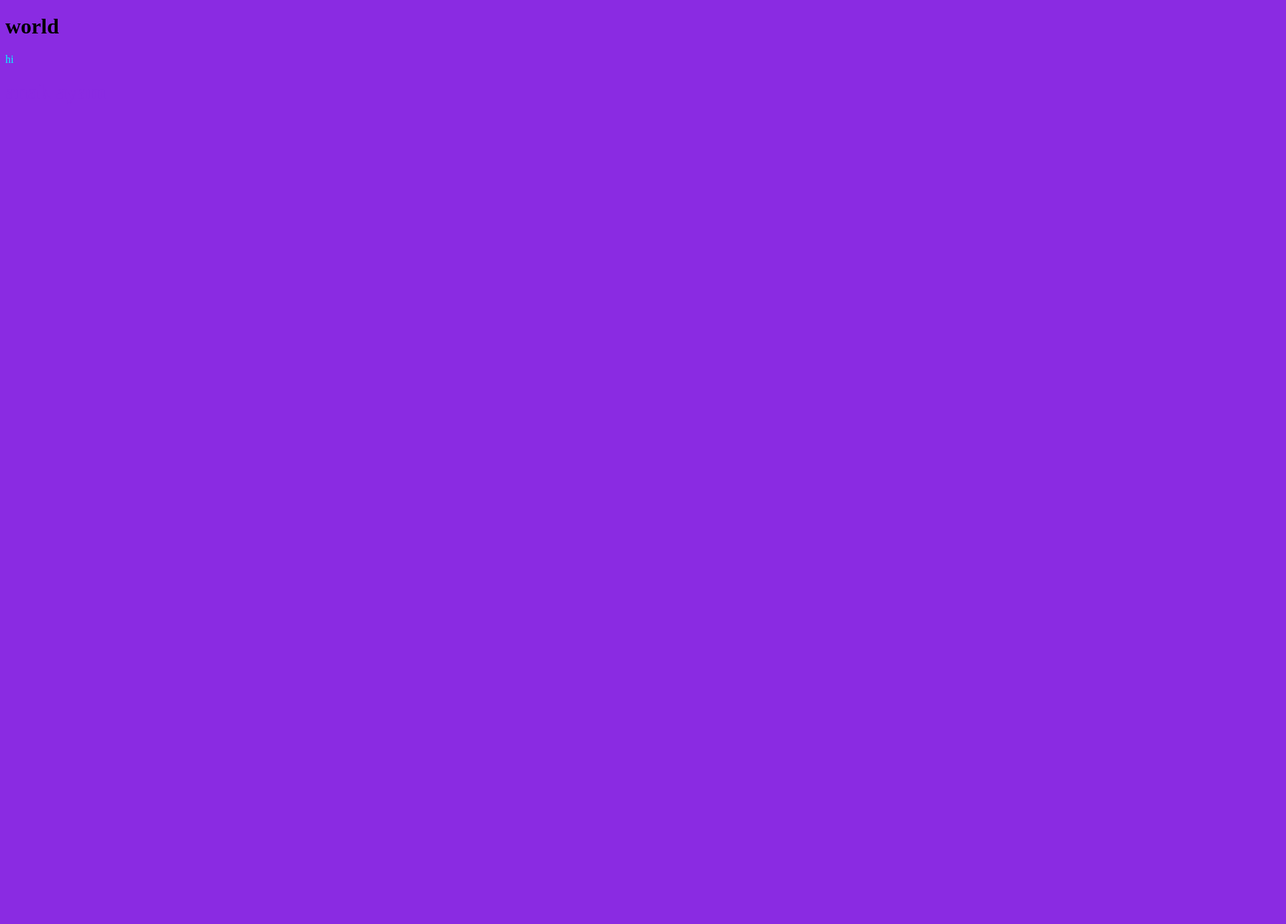
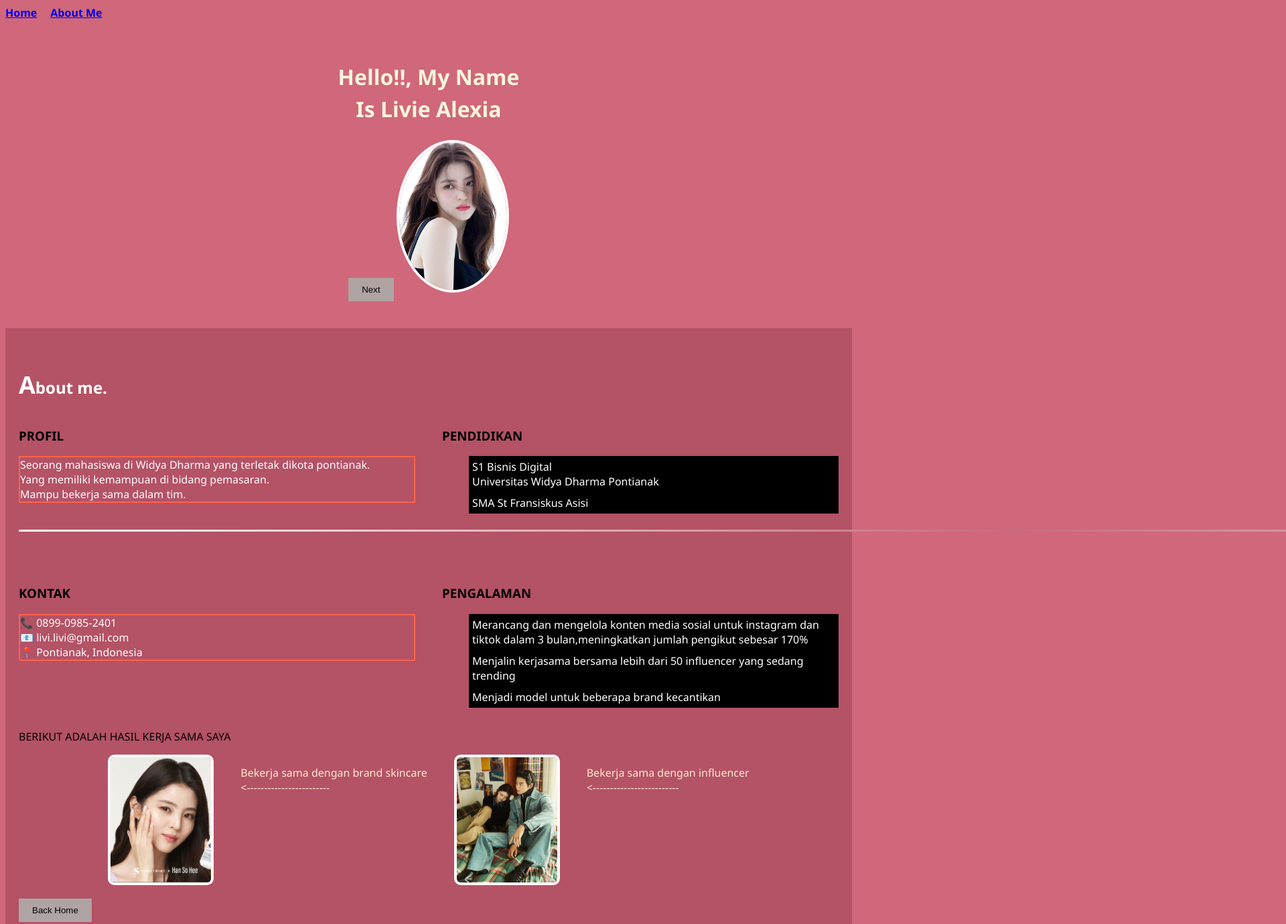
Before and after one commit to livie0000/liviealexia.github.io, a plain HTML site: page index.html in a window 1280 px wide. Shown: the top 1380 px of the page at 67% size, 1920 px wide, since content can reach past the window. Before the commit the page ends 800 px from the top, so only its background shows below. Drawn offline with Linux system fonts and the light colour scheme.

Commit message:
index page init

```diff
--- a/index.html
+++ b/index.html
@@ -3,12 +3,86 @@
 <head>
     <meta charset="UTF-8">
     <meta name="viewport" content="width=device-width, initial-scale=1.0">
-    <title>Document</title> <link rel="stylesheet" href="style.css">
+    <title>Livie Alexia - portofolio</title>
+    <link rel="stylesheet" href="style.css">
 </head>
 <body>
-    <h1 class="judul">world</h1>
-    <p class="paragraf">hi</p>
-    <h1 class="judul2">anak ayam</h1>
+    <script>
+  function scrollToAbout() {
+    document.getElementById('about').scrollIntoView({ behavior: 'smooth' });
+  }
+</script>
+
+<header class=""header>
+    <nav class="nav">
+        <a href="#home">Home</a>
+        <a href="#about">About Me</a>
+
+  </nav>
+
+<div class="intro">
+        <h1 style="color: beige;">Hello!!, My Name <br> Is Livie Alexia</h1>
+        <button onclick="scrollToAbout()">Next</button>
+        <img src="han so hee.jpg" alt="Livie Alexia" class="bulat-oval">
+</div>
+
+    </header>
+
+    <section id="about" class="about-section">
+        <h2><span class="highlight">A</span>bout me.</h2>
+
+        <div class="info-grid">
+            <div>
+                <h3 style="color: black;">PROFIL</h3>
+                <p style="border: 2px solid tomato;">Seorang mahasiswa di Widya Dharma yang terletak dikota pontianak.<br>Yang memiliki kemampuan di bidang pemasaran.<br>Mampu bekerja sama dalam tim.</p>
+                <hr class="divider2">
+               <div class="profile-box">
+
+</div>
+         </div>
+         <div>
+           <h3 style="color: black;">PENDIDIKAN</h3>
+            <ul class="my-list" style="list-style-type: none;">
+  <li class="list-item">S1 Bisnis Digital<br> Universitas Widya Dharma Pontianak</li>
+  <li class="list-item">SMA St Fransiskus Asisi</li></ul>
+</ul>
+         </div>
+        </div>
+<div class="info-grid">
+    <div>
+
+         <h3 style="color: black;">KONTAK</h3>
+                <p style="border: 2px solid tomato;">📞 0899-0985-2401<br>📧 livi.livi@gmail.com<br>📍 Pontianak, Indonesia</p>
+
+   </div>
+
+   <div>
+   <h3 style="color: black;">PENGALAMAN</h3>
+   <ul class="my-list" style="list-style-type: none;">
+  <li class="list-item">Merancang dan mengelola konten media sosial untuk instagram dan tiktok dalam 3 bulan,meningkatkan jumlah pengikut sebesar 170%</li>
+  <li class="list-item">Menjalin kerjasama bersama lebih dari 50 influencer yang sedang trending</li>
+<li class="list-item">Menjadi model untuk beberapa brand kecantikan</li></ul>
+</ul>
+   </div>
+
+</div>
+
+ <p style="color: black;">BERIKUT ADALAH HASIL KERJA SAMA SAYA</p>
+
+    <div class="gambar-container">
+    <img src="skincare.png" alt="skincare" class="skincare">
+    <p style="color: blanchedalmond;">Bekerja sama dengan brand skincare<br><------------------------</p>
+    <img src="bersama cha eun woo.jpeg" alt="influencer" class="influencer">
+    <p style="color: blanchedalmond;">Bekerja sama dengan influencer<br><-------------------------</p>
+
+  </div>
+<script>
+  function scrollToTop() {
+    window.scrollTo({ top: 0, behavior: 'smooth' });
+  }
+</script>
+ <button class="back-home" onclick="scrollToTop()">Back Home</button>
+
 
 </body>
 </html>
--- a/style.css
+++ b/style.css
@@ -1,16 +1,127 @@
-.paragraf{
-    color: aqua;
+body {
+
+    margin: 4;
+  font-family: 'Segoe UI', Tahoma, Geneva, Verdana, sans-serif;
+  background: #d0677b;
+  color: white;
+
 }
-h1{
-    color:aliceblue;
+header{
+    padding: :20px;
+    position: relative;
 }
-.judul2{
+nav{
+    display: flex;
+    justify-content: flex-start;
+    gap: 20px;
+    font-weight: bold;
+}
+.intro{
+    padding: 40px 20px;
+    text-align: center;
+    position: relative;
 
-    color:blueviolet;
 }
-.judul{
-    color:black;
+.intro h1{
+    font-size: 32px;
+    line-height: 1.5;
+    style="color: ";
 }
-body{
-    background-color:blueviolet;
+button{
+    margin-top: 20px;
+    padding: 10px 20px;
+    background-color: #b0a3a3;
+    color: #000;
+    border:none;
+    cursor: pointer;
 }
+.bulat-oval{
+  width: 160px;
+  height: 220px;
+  border-radius: 50%;
+  object-fit: cover;
+  border: 4px solid snow;
+}
+.about-section{
+    padding: 40px 20px;
+    background: #b45266;
+
+}
+.about-section2{
+    font-size: 28px;
+
+}
+.highlight{
+    color: white;
+    font-weight: bold;
+    font-size: 36px;
+}
+.info-grid{
+    display: flex;
+    justify-content: space-between;
+    gap: 40px;
+    margin-top: 20px;
+}
+.info-grid div{
+    width: 50%;
+}
+
+.divider2 {
+  border: none;
+  height: 3px;
+  background: linear-gradient(to right, #fff, #c46c7f, #fff);
+  width: 500%;
+  margin: 40px auto;
+  border-radius: 10px;
+}
+.profile-box {
+  display: flex;
+  align-items: flex-start;
+}
+.list-item {
+  color: white;
+  background-color: black;
+  padding: 5px; /* Tambahkan padding jika dibutuhkan */
+}
+
+
+.btn-next {
+  display: inline-block;
+  padding: 10px 20px;
+  background: #c4bfbf;
+  color: #000;
+  text-decoration: none;
+  font-weight: bold;
+}
+.btn-next:hover {
+  background: #fff;
+}
+
+
+.gambar-container {
+  display: flex;
+  justify-content: center;
+  gap: 40px;
+}
+
+.gambar-container img {
+  width: 150px;
+  height: auto;
+  border-radius: 10px;
+}
+
+.skincare{
+   width: 160px;
+  height: 220px;
+  border-radius: 50%;
+  object-fit: cover;
+  border: 4px solid snow;
+}
+
+.influencer{
+  width: 160px;
+  height: 220px;
+  border-radius: 50%;
+  object-fit: cover;
+  border: 4px solid snow;
+}
```
Also changed, not shown: bersama cha eun woo.jpeg (added), han so hee.jpg (added), skincare.png (added).
